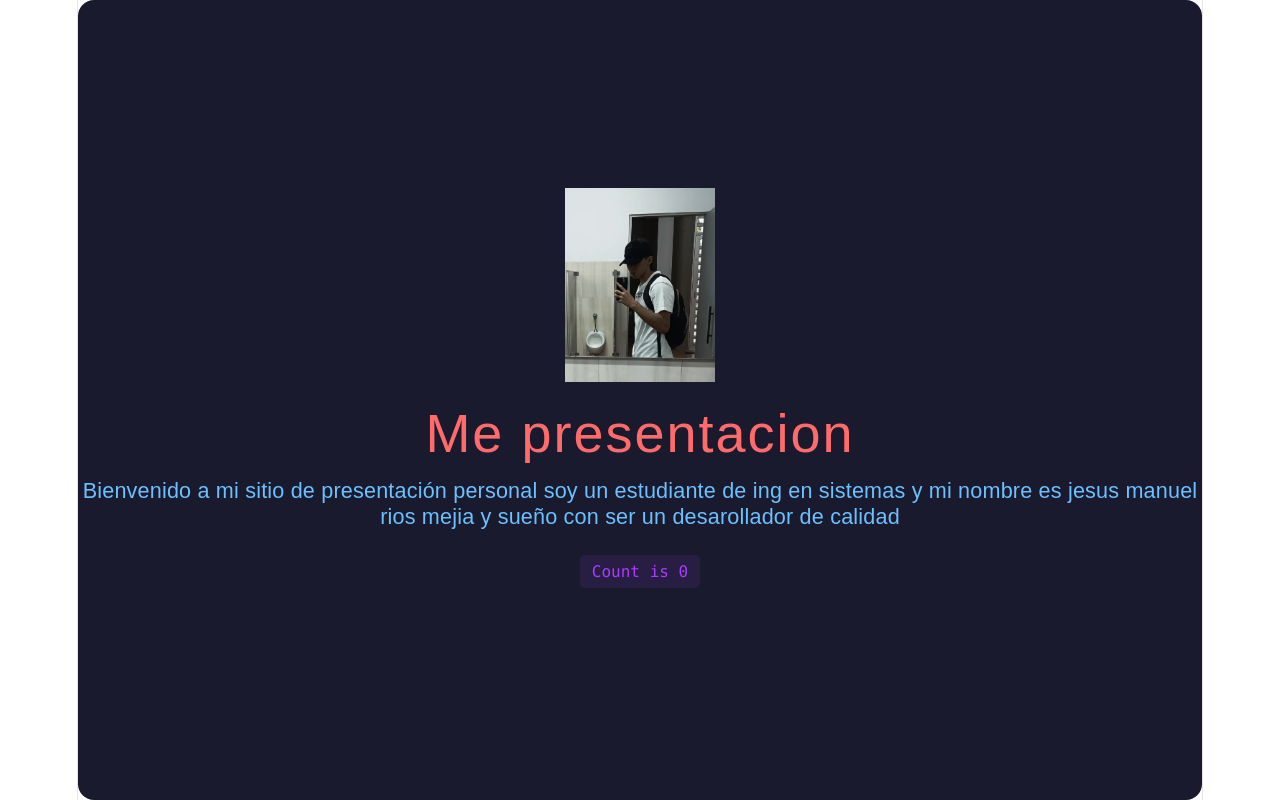
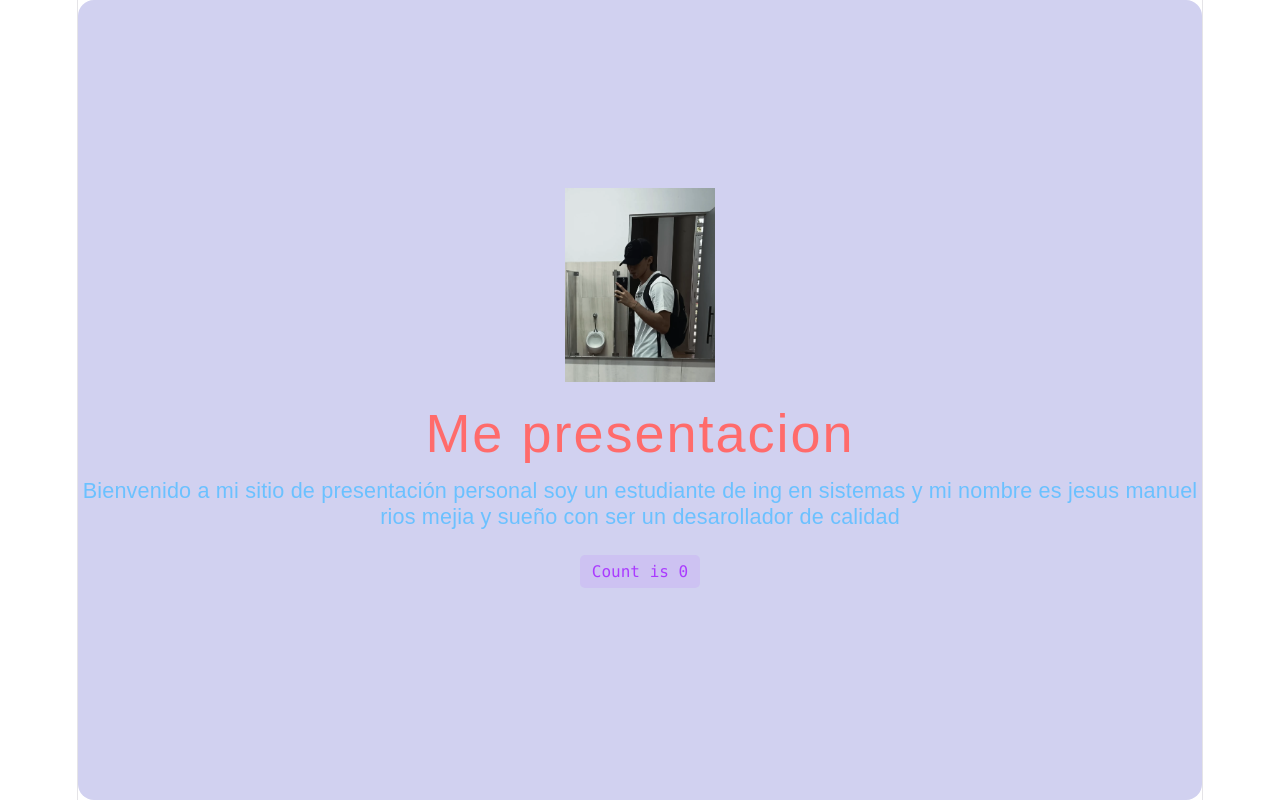
Before and after one commit to jmriosm-ship-it/react-jesus-manuel, a React (Vite) app: page / in a window 1280 px wide. Built offline with nearby package versions, Linux system fonts and the light colour scheme.

Commit message:
color de fondo

```diff
--- a/src/App.css
+++ b/src/App.css
@@ -197,6 +197,6 @@
 }
 
 #center {
-  background-color: #1a1a2e;
+  background-color: #d1d1f0;
   border-radius: 16px;
 }
```
